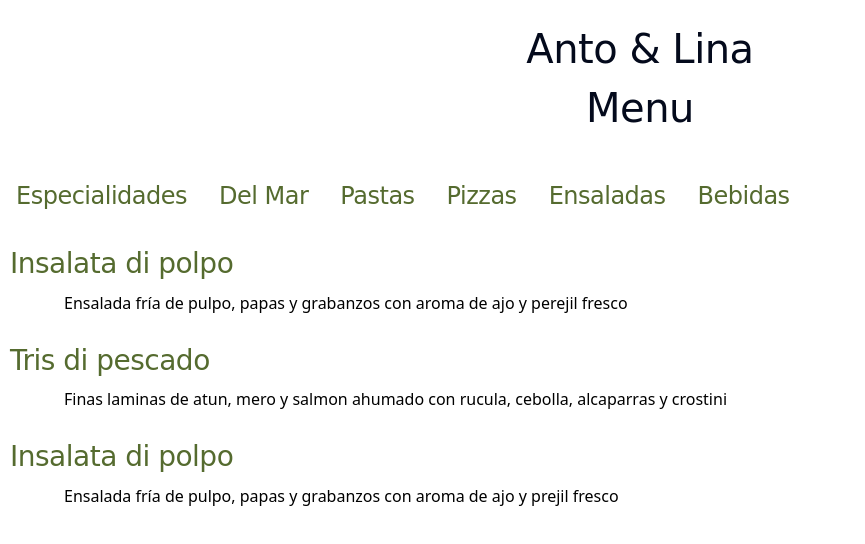
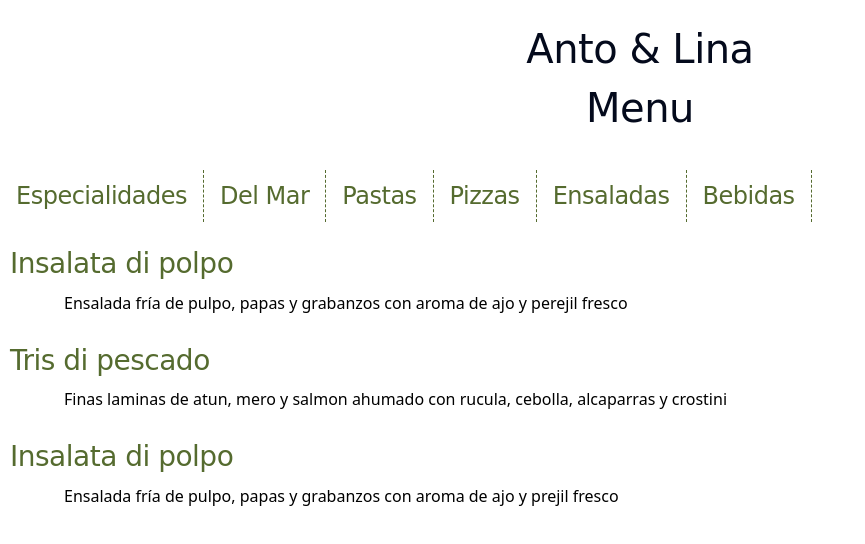
Before and after one commit to AkaAnto/weddingmenu, a plain HTML site: page index.html in a window 1280 px wide. Shown: the whole page, without its empty margins (0-865 px from the left). Drawn offline with nearby package versions, Linux system fonts and the light colour scheme.

Commit message:
fix menu

```diff
--- a/index.html
+++ b/index.html
@@ -40,11 +40,13 @@
           padding-bottom: 30px;
           font-size: x-large;
           border: 0px transparent !important;
+
           background-color: transparent !important;
         }
         li {
           border: none 0px;
           background-color:  rgba(255,255,255, 0.6);
+          border-right: 1px dashed darkolivegreen !important;
         }
         .dish-title{
           padding-left: 10px;
```
